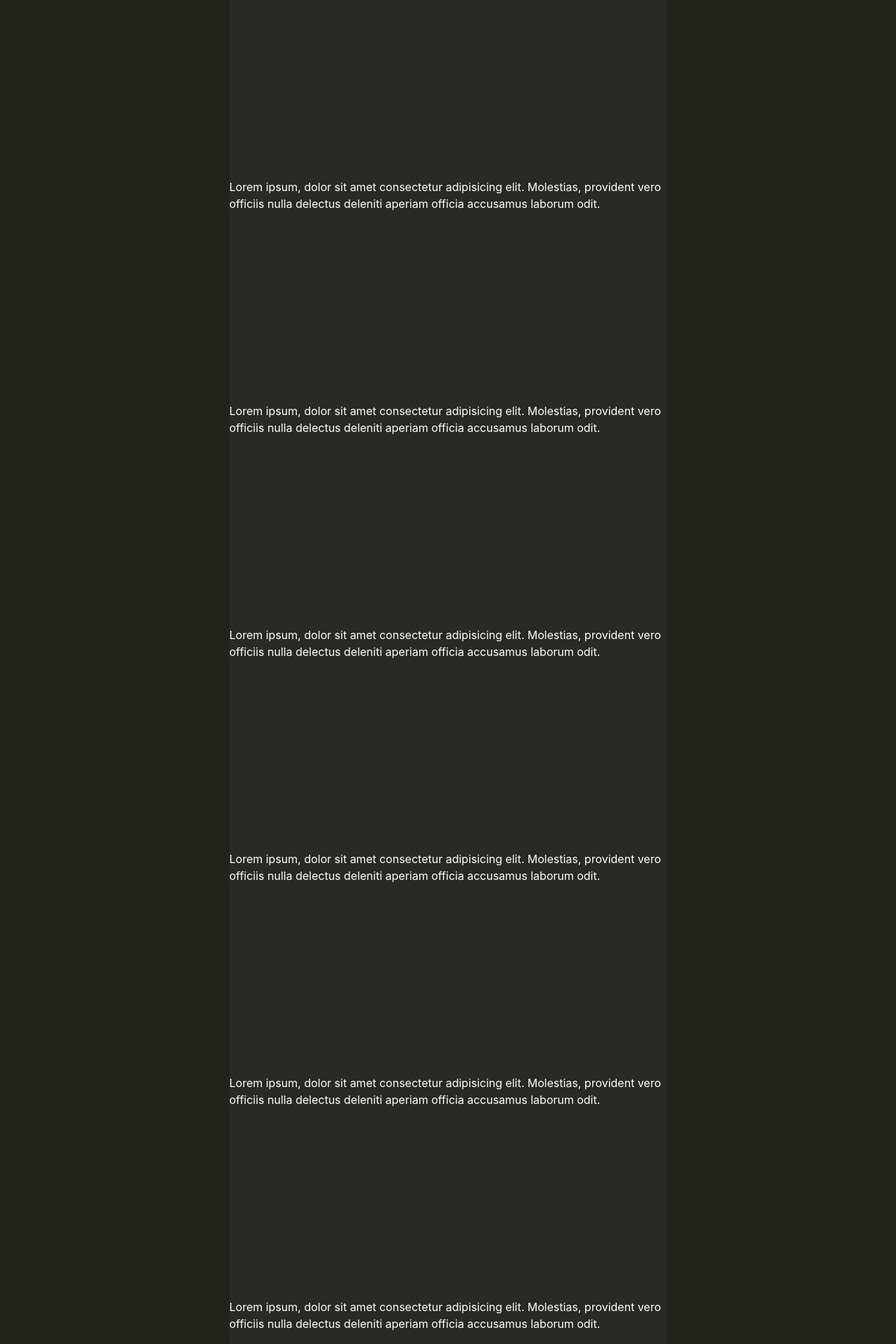
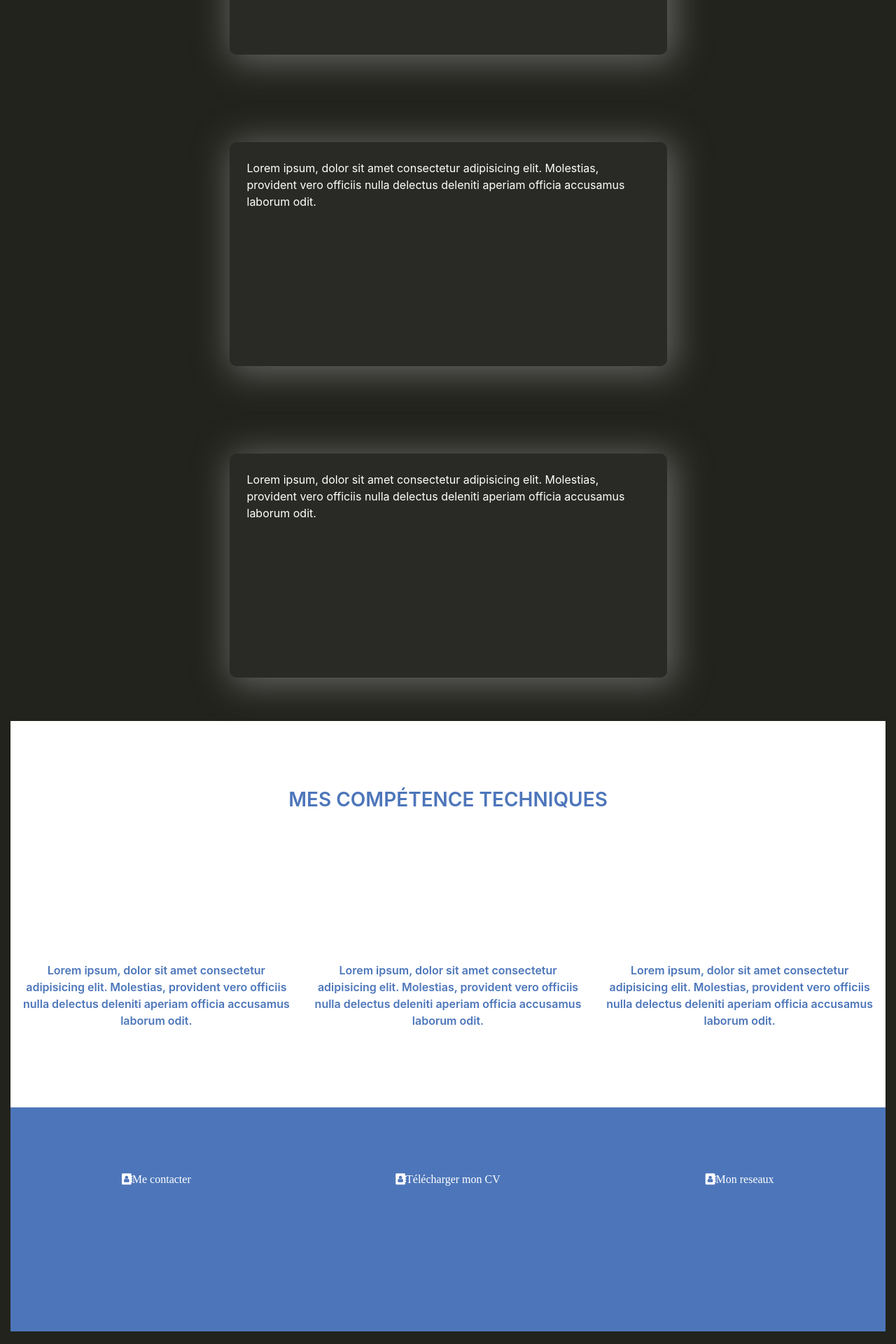
Before and after one commit to NullCodeXx/eportfolio, a PHP site: page / in a window 1280 px wide. Shown: the part 3120-5040 px from the top of the page at 70% size. Run offline with PHP 8.4, Linux system fonts and the light colour scheme; some web fonts are replaced.

Commit message:
update form page

```diff
--- a/css/style.css
+++ b/css/style.css
@@ -1,4 +1,4 @@
-/* Keyframes start page */
+/* KEYFRAMES START PAGE */
 
 @keyframes start {
     0% {
@@ -36,6 +36,9 @@
     }
 }
 
+
+/* END KEYFRAMES START PAGE */
+
 body {
     background-color: #22231C;
 }
@@ -50,7 +53,7 @@ body {
 }
 
 
-/* FONT-FACE */
+/* ADD FONT-FACE */
 
 @font-face {
     src: url("../content/fontface/amita-regular.ttf");
@@ -237,15 +240,16 @@ body {
 /* FIN HEADER */
 
 
-/*VOLET DEROULANT START + BUTTON*/
+/*ROLLET SHUTTER + BUTTON */
 
 .button {
     background-color: transparent;
     color: #fff;
+    text-shadow: 1px 2px 2px #000;
     border: 2px solid #EC3360;
     border-radius: 10%;
     font-weight: 600;
-    position: fix;
+    position: fixed;
 }
 
 .main {
@@ -302,22 +306,123 @@ body {
 }
 
 
-/*VOLET DEROULANT END*/
+/*ROLLET SHUTTER END*/
 
 
 /* Bloc de projet prévisualisation */
 
-.previewProject {
+.sectionProject {
     display: flex;
     justify-content: center;
     flex-direction: column;
     align-items: center;
 }
 
-.test {
+.previewProject {
     width: 50%;
     height: 20em;
     background-color: rgba(48, 48, 48, 0.5);
     color: #fff;
     display: flex;
+    padding: 2%;
+    margin: 5%;
+    /* Ombrage */
+    -moz-box-shadow: 5px 5px 50px 5px #656565;
+    -webkit-box-shadow: 5px 5px 50px 5px #656565;
+    -o-box-shadow: 5px 5px 50px 5px #656565;
+    box-shadow: 5px 5px 50px 5px #656565;
+    filter: progid: DXImageTransform.Microsoft.Shadow(color=#656565, Direction=134, Strength=50);
+    -moz-border-radius: 10px;
+    -webkit-border-radius: 10px;
+    border-radius: 10px;
 }
+
+
+/* SKILLS */
+
+.sectionSkill {
+    background-color: #fff;
+}
+
+.titleSkills {
+    color: #4d76ba;
+    font-weight: 600;
+    text-align: center;
+    line-height: 8;
+}
+
+.divSkills {
+    height: 20em;
+    width: 100%;
+    background-color: #fff;
+    display: flex;
+    justify-content: space-around;
+    align-items: center;
+}
+
+.skills>p {
+    color: #4d76ba;
+    font-weight: 600;
+    text-align: center;
+    padding: 2%;
+    margin: 2%;
+}
+
+
+/* END SKILLS */
+
+
+/* FOOTER */
+
+.sectionFooter {
+    height: 20em;
+    width: 100%;
+    background-color: #4D76BA;
+    display: flex;
+    justify-content: space-around;
+    align-items: center;
+}
+
+.blocFooter {
+    height: 10em;
+    width: 20%;
+    padding: 10px;
+    background-color: #4D76BA;
+    text-align: center;
+}
+
+.contact {
+    color: #fff;
+    font-weight: 600;
+    text-decoration: none;
+}
+
+.contact:hover {
+    color: #fff;
+    font-weight: 900;
+    text-decoration: none;
+}
+
+.monCV {
+    color: #fff;
+    font-weight: 600;
+    text-decoration: none;
+}
+
+.monCv:hover {
+    color: #fff;
+    font-weight: 900;
+    text-decoration: none;
+}
+
+.mesReseaux {
+    color: #fff;
+    font-weight: 600;
+    text-decoration: none;
+}
+
+.mesReseaux:hover {
+    color: #fff;
+    font-weight: 900;
+    text-decoration: none;
+}
--- a/index.php
+++ b/index.php
@@ -71,26 +71,34 @@ foreach($all as $f) {
         </div>
     </section>
     <!-- FIN VOLET -->
-    <section class="previewProject">
-      <div class="test">Lorem ipsum, dolor sit amet consectetur adipisicing elit. Molestias, provident vero officiis nulla delectus deleniti aperiam officia accusamus laborum odit.</div>
-      <div class="test">Lorem ipsum, dolor sit amet consectetur adipisicing elit. Molestias, provident vero officiis nulla delectus deleniti aperiam officia accusamus laborum odit.</div>
-      <div class="test">Lorem ipsum, dolor sit amet consectetur adipisicing elit. Molestias, provident vero officiis nulla delectus deleniti aperiam officia accusamus laborum odit.</div>
-      <div class="test">Lorem ipsum, dolor sit amet consectetur adipisicing elit. Molestias, provident vero officiis nulla delectus deleniti aperiam officia accusamus laborum odit.</div>
-      <div class="test">Lorem ipsum, dolor sit amet consectetur adipisicing elit. Molestias, provident vero officiis nulla delectus deleniti aperiam officia accusamus laborum odit.</div>
-      <div class="test">Lorem ipsum, dolor sit amet consectetur adipisicing elit. Molestias, provident vero officiis nulla delectus deleniti aperiam officia accusamus laborum odit.</div>
-      <div class="test">Lorem ipsum, dolor sit amet consectetur adipisicing elit. Molestias, provident vero officiis nulla delectus deleniti aperiam officia accusamus laborum odit.</div>
-      <div class="test">Lorem ipsum, dolor sit amet consectetur adipisicing elit. Molestias, provident vero officiis nulla delectus deleniti aperiam officia accusamus laborum odit.</div>
-      <div class="test">Lorem ipsum, dolor sit amet consectetur adipisicing elit. Molestias, provident vero officiis nulla delectus deleniti aperiam officia accusamus laborum odit.</div>
-      <div class="test">Lorem ipsum, dolor sit amet consectetur adipisicing elit. Molestias, provident vero officiis nulla delectus deleniti aperiam officia accusamus laborum odit.</div>
-      <div class="test">Lorem ipsum, dolor sit amet consectetur adipisicing elit. Molestias, provident vero officiis nulla delectus deleniti aperiam officia accusamus laborum odit.</div>
-      <div class="test">Lorem ipsum, dolor sit amet consectetur adipisicing elit. Molestias, provident vero officiis nulla delectus deleniti aperiam officia accusamus laborum odit.</div>
-      <div class="test">Lorem ipsum, dolor sit amet consectetur adipisicing elit. Molestias, provident vero officiis nulla delectus deleniti aperiam officia accusamus laborum odit.</div>
-      <div class="test">Lorem ipsum, dolor sit amet consectetur adipisicing elit. Molestias, provident vero officiis nulla delectus deleniti aperiam officia accusamus laborum odit.</div>
-      <div class="test">Lorem ipsum, dolor sit amet consectetur adipisicing elit. Molestias, provident vero officiis nulla delectus deleniti aperiam officia accusamus laborum odit.</div>
-      <div class="test">Lorem ipsum, dolor sit amet consectetur adipisicing elit. Molestias, provident vero officiis nulla delectus deleniti aperiam officia accusamus laborum odit.</div>
-      <div class="test">Lorem ipsum, dolor sit amet consectetur adipisicing elit. Molestias, provident vero officiis nulla delectus deleniti aperiam officia accusamus laborum odit.</div>
-      <div class="test">Lorem ipsum, dolor sit amet consectetur adipisicing elit. Molestias, provident vero officiis nulla delectus deleniti aperiam officia accusamus laborum odit.</div>
+    <section class="sectionProject">
+      <div class="previewProject">Lorem ipsum, dolor sit amet consectetur adipisicing elit. Molestias, provident vero officiis nulla delectus deleniti aperiam officia accusamus laborum odit.</div>
+      <div class="previewProject">Lorem ipsum, dolor sit amet consectetur adipisicing elit. Molestias, provident vero officiis nulla delectus deleniti aperiam officia accusamus laborum odit.</div>
+      <div class="previewProject">Lorem ipsum, dolor sit amet consectetur adipisicing elit. Molestias, provident vero officiis nulla delectus deleniti aperiam officia accusamus laborum odit.</div>
+      <div class="previewProject">Lorem ipsum, dolor sit amet consectetur adipisicing elit. Molestias, provident vero officiis nulla delectus deleniti aperiam officia accusamus laborum odit.</div>
+      <div class="previewProject">Lorem ipsum, dolor sit amet consectetur adipisicing elit. Molestias, provident vero officiis nulla delectus deleniti aperiam officia accusamus laborum odit.</div>
+      <div class="previewProject">Lorem ipsum, dolor sit amet consectetur adipisicing elit. Molestias, provident vero officiis nulla delectus deleniti aperiam officia accusamus laborum odit.</div>
+      <div class="previewProject">Lorem ipsum, dolor sit amet consectetur adipisicing elit. Molestias, provident vero officiis nulla delectus deleniti aperiam officia accusamus laborum odit.</div>
+      <div class="previewProject">Lorem ipsum, dolor sit amet consectetur adipisicing elit. Molestias, provident vero officiis nulla delectus deleniti aperiam officia accusamus laborum odit.</div>
+      <div class="previewProject">Lorem ipsum, dolor sit amet consectetur adipisicing elit. Molestias, provident vero officiis nulla delectus deleniti aperiam officia accusamus laborum odit.</div>
     </section>
+
+    <section class="sectionSkill">
+      <h3 class="titleSkills">MES COMPÉTENCE TECHNIQUES</h3>
+      <div class="divSkills">
+        <div class="skills"><p>Lorem ipsum, dolor sit amet consectetur adipisicing elit. Molestias, provident vero officiis nulla delectus deleniti aperiam officia accusamus laborum odit.</p></div>
+        <div class="skills"><p>Lorem ipsum, dolor sit amet consectetur adipisicing elit. Molestias, provident vero officiis nulla delectus deleniti aperiam officia accusamus laborum odit.</p></div>
+        <div class="skills"><p>Lorem ipsum, dolor sit amet consectetur adipisicing elit. Molestias, provident vero officiis nulla delectus deleniti aperiam officia accusamus laborum odit.</p></div>
+      </div>
+    </section>
+
+    <footer>
+      <section class="sectionFooter">
+          <div class="blocFooter"><a href=""><i class="fa fa-address-book contact" aria-hidden="true">Me contacter</i></a></div>
+          <div class="blocFooter"><a href=""><i class="fa fa-address-book monCV" aria-hidden="true">Télécharger mon CV</i></a></div>
+          <div class="blocFooter"><a href=""><i class="fa fa-address-book mesReseaux" aria-hidden="true">Mon reseaux</i></a></div>
+      </section>
+    </footer>
 
 <script src="./script.js"></script>
 <!-- Temporaire, dans le fichier .gitignore, je le place ici cause probleme du dossier project.
@@ -98,5 +106,4 @@ foreach($all as $f) {
 !.gitignore
 -->
 </body>
-
 </html>
--- a/script.js
+++ b/script.js
@@ -15,7 +15,7 @@ function init() {
             click += 1;
             //Ajout de la condition.
             if (click % 2 === 0) {
-                main.style.height = "100%";
+                main.style.height = "81%";
                 main.style.width = "100%";
                 main.style.backgroundColor = "#272822";
                 scrollMain.style.overflow = "hidden";
```
